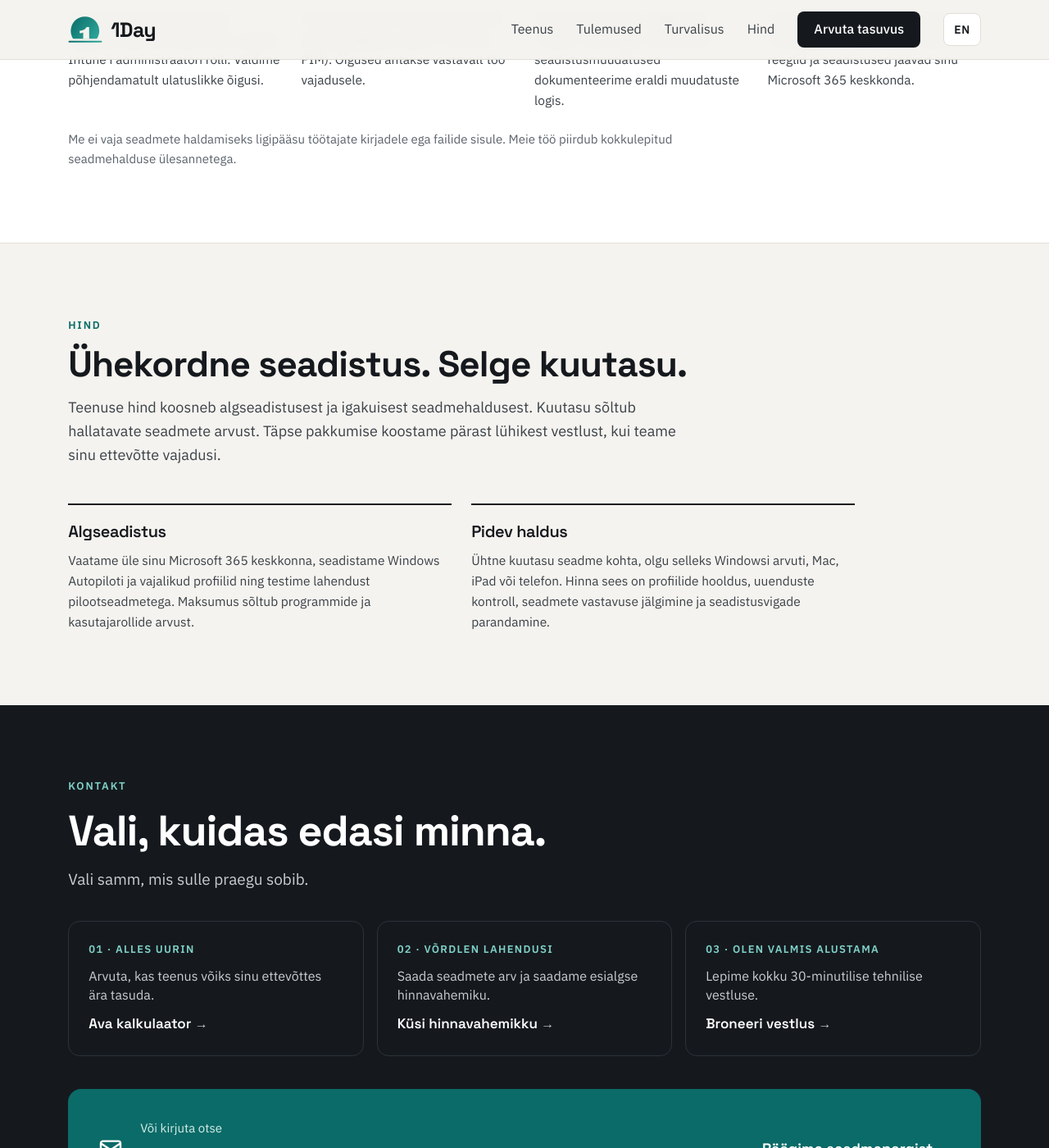
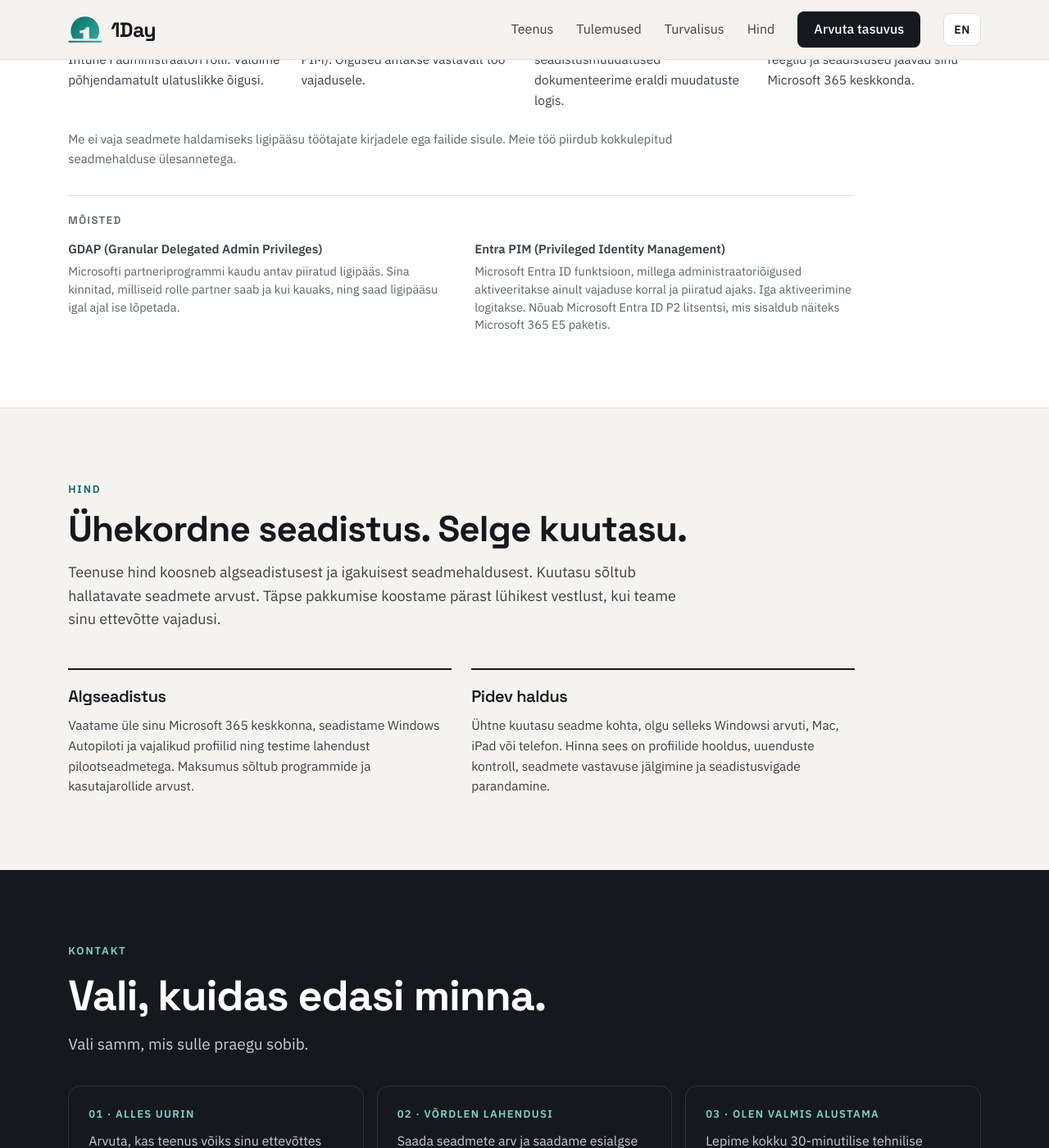
Before and after one commit to optisoft-ee/autopilot, a Jekyll site: the page built from index.html, in a window 1280 px wide and 1400 px high, scrolled down 5423 px. Shown: the whole window at 82% size. Built offline with Jekyll 4.4.1, drawn with Linux system fonts in a browser that asks for light colours.

Commit message:
Turvalisus: GDAP ja Entra PIM mõisted

```diff
--- a/_data/en.yml
+++ b/_data/en.yml
@@ -189,6 +189,12 @@ security:
     - title: "Your environment stays yours"
       text: "When the contract ends, our access is removed. The profiles, policies and settings we created stay in your Microsoft 365 environment."
   fine: "We don’t need access to employees’ email or file contents to manage devices. Our work is limited to the agreed device management tasks."
+  notes_label: "Terms"
+  notes:
+    - term: "GDAP (Granular Delegated Admin Privileges)"
+      text: "Limited access granted through Microsoft’s partner programme. You approve which roles the partner gets and for how long, and you can end the access yourself at any time."
+    - term: "Entra PIM (Privileged Identity Management)"
+      text: "A Microsoft Entra ID feature that activates admin rights only when needed and for a limited time. Every activation is logged. Requires a Microsoft Entra ID P2 licence, included for example in Microsoft 365 E5."
 
 pricing:
   eyebrow: "Pricing"
--- a/_data/et.yml
+++ b/_data/et.yml
@@ -190,6 +190,12 @@ security:
     - title: "Sinu keskkond jääb sulle"
       text: "Lepingu lõppedes eemaldatakse meie ligipääsud. Loodud profiilid, reeglid ja seadistused jäävad sinu Microsoft 365 keskkonda."
   fine: "Me ei vaja seadmete haldamiseks ligipääsu töötajate kirjadele ega failide sisule. Meie töö piirdub kokkulepitud seadmehalduse ülesannetega."
+  notes_label: "Mõisted"
+  notes:
+    - term: "GDAP (Granular Delegated Admin Privileges)"
+      text: "Microsofti partneriprogrammi kaudu antav piiratud ligipääs. Sina kinnitad, milliseid rolle partner saab ja kui kauaks, ning saad ligipääsu igal ajal ise lõpetada."
+    - term: "Entra PIM (Privileged Identity Management)"
+      text: "Microsoft Entra ID funktsioon, millega administraatoriõigused aktiveeritakse ainult vajaduse korral ja piiratud ajaks. Iga aktiveerimine logitakse. Nõuab Microsoft Entra ID P2 litsentsi, mis sisaldub näiteks Microsoft 365 E5 paketis."
 
 pricing:
   eyebrow: "Hind"
--- a/_layouts/onepager.html
+++ b/_layouts/onepager.html
@@ -166,6 +166,11 @@ p{margin:0}
 .plist > div{display:flex;flex-direction:column;gap:10px;padding-top:20px;border-top:2px solid var(--ink)}
 .plist h3{font-size:20px;font-weight:600;line-height:1.25}
 .plist p{font-size:15.5px;color:var(--ink-2)}
+.notes{margin-top:32px;padding-top:20px;border-top:1px solid var(--line);max-width:960px}
+.notes h3{font-size:13px;font-weight:600;letter-spacing:.12em;text-transform:uppercase;color:var(--muted);margin-bottom:12px}
+.notes dl{margin:0;display:grid;grid-template-columns:repeat(2,minmax(0,1fr));gap:16px 32px}
+.notes dt{font-weight:600;font-size:15px;color:var(--ink-2)}
+.notes dd{margin:4px 0 0;font-size:14.5px;line-height:1.5;color:var(--muted)}
 .plist.two{grid-template-columns:repeat(2,minmax(0,1fr));max-width:960px}
 
 /* service */
@@ -255,6 +260,7 @@ footer .wrap{display:flex;justify-content:space-between;gap:16px;flex-wrap:wrap;
   .platforms span{gap:6px;white-space:nowrap}
   .platforms span:not(:last-child)::after{margin-left:6px}
   .journey,.plist,.plist.two,.facts,.roi{grid-template-columns:minmax(0,1fr)}
+  .notes dl{grid-template-columns:minmax(0,1fr)}
   .mailcard strong{font-size:22px}
   .h2 br{display:none}
 }
@@ -457,6 +463,9 @@ footer .wrap{display:flex;justify-content:space-between;gap:16px;flex-wrap:wrap;
       {%- endfor %}
     </div>
     <p class="sec-fine">{{ t.security.fine }}</p>
+    {%- if t.security.notes %}
+    <div class="notes"><h3>{{ t.security.notes_label }}</h3><dl>{% for n in t.security.notes %}<div><dt>{{ n.term }}</dt><dd>{{ n.text }}</dd></div>{% endfor %}</dl></div>
+    {%- endif %}
   </div>
 </section>
 
```
